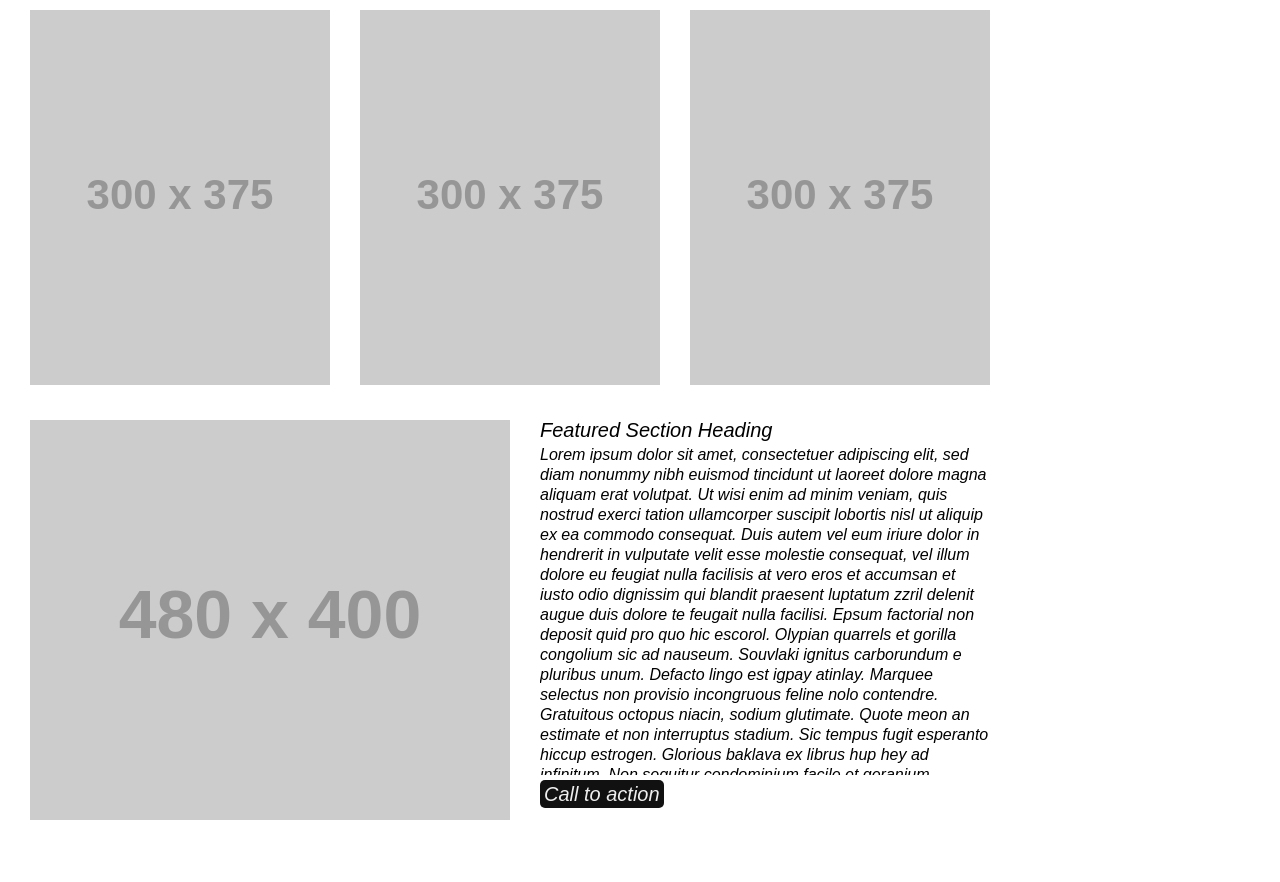
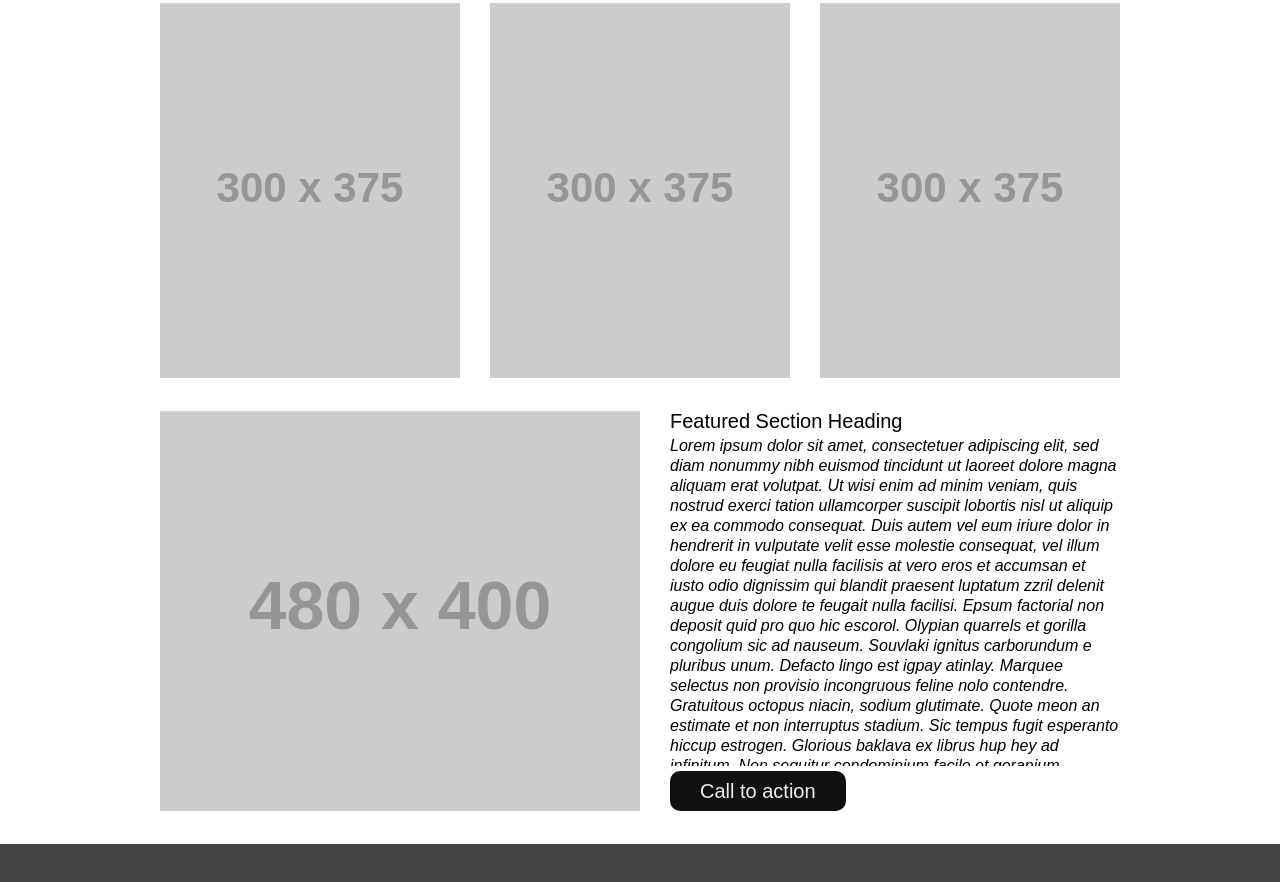
Before and after one commit to AL0YSI0US/wirefreame-exercise, a plain HTML site: page index.html in a window 1280 px wide. Shown: the part 610-1492 px from the top of the page. Before the commit the page ends 1435 px from the top, so only its background shows below. Drawn offline with Linux system fonts and the light colour scheme; placeholder pictures from the web are drawn by us.

Commit message:
updated read me input css got footer to chill out

```diff
--- a/css/style.css
+++ b/css/style.css
@@ -4,47 +4,47 @@ body {
 
 header {
   background-color: #444;
+
   height: 100px;
 }
-
 nav {
   width: 960px;
   margin: auto;
+
 }
-
 header img {
   margin-top: 15px;
   float: left;
+
 }
-
 header span {
   display: inline-block;
   line-height: 100px;
   margin-left: 90px;
+
 }
-
 header span:nth-child(2) {
   margin-left: 30px;
+
 }
-
 nav a {
   text-decoration: none;
   color: #aaa;
+
 }
-
 main {
   width: 960px;
   margin: auto;
+
 }
-
 main img {
   margin-top: 30px;
+
 }
-
 main li:first-child{
   margin-left: 0px;
+
 }
-
 main li {
   margin-left: 30px;
   float: left;
@@ -54,17 +54,6 @@ main article {
   width: 50%;
   float: right;
   margin-top: 30px;
-}
-
-
-
-main {
-  height: 330px;
-  overflow-wrap: auto;
-  margin-top: 5px;
-  margin-left: 30px;
-  font-style: italic;
-  line-height: 20px;
 }
 
 main h2 {
@@ -89,12 +78,11 @@ article div {
   padding: 10px 30px;
   display: inline-block;
   font-size: 20px;
-  padding: 4px;
-  border-radius: 5px;
+  border-radius: 10px;
 }
 
 article div:hover {
-  background-color: rgb(255, 0, 217);
+  background-color: rgb(255, 0, 144);
   transition: 350ms;
 }
 
```
Also changed, not shown: img/wireframe-comp.png (added), 1 other file.
